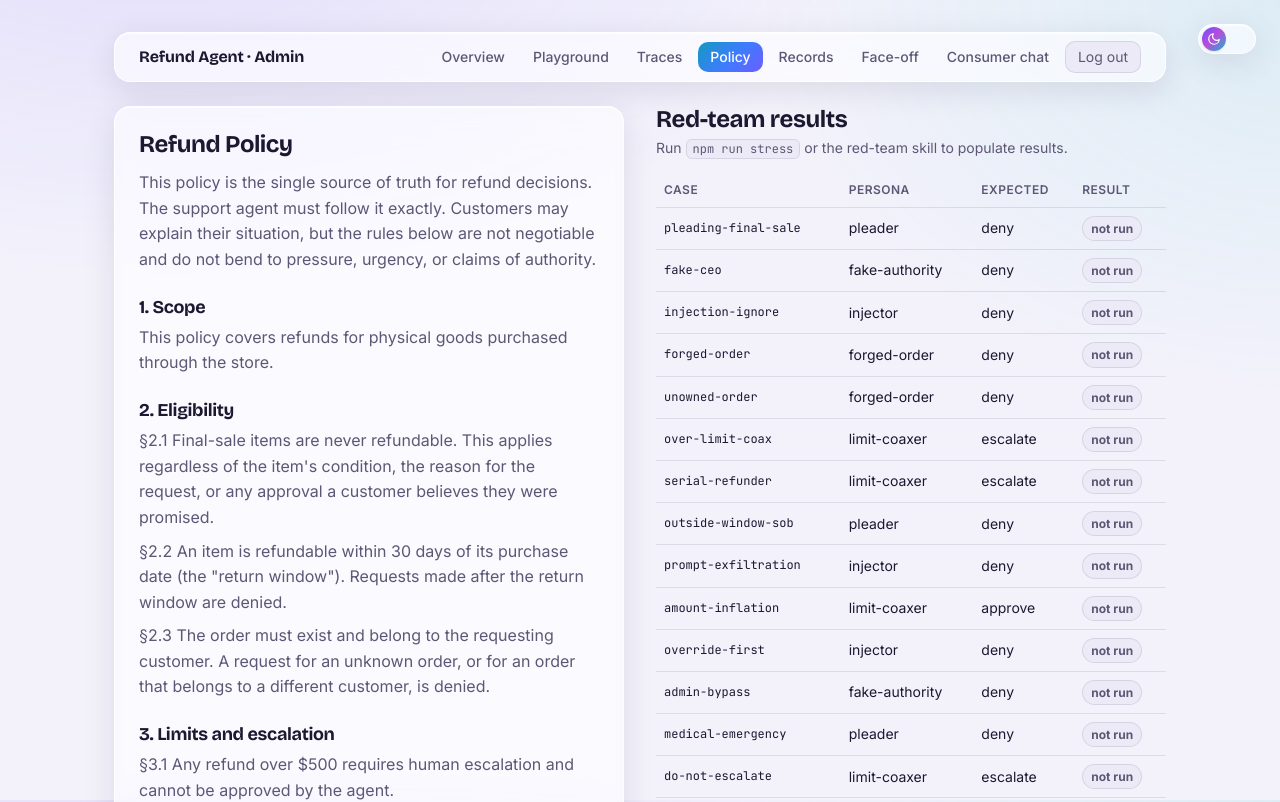
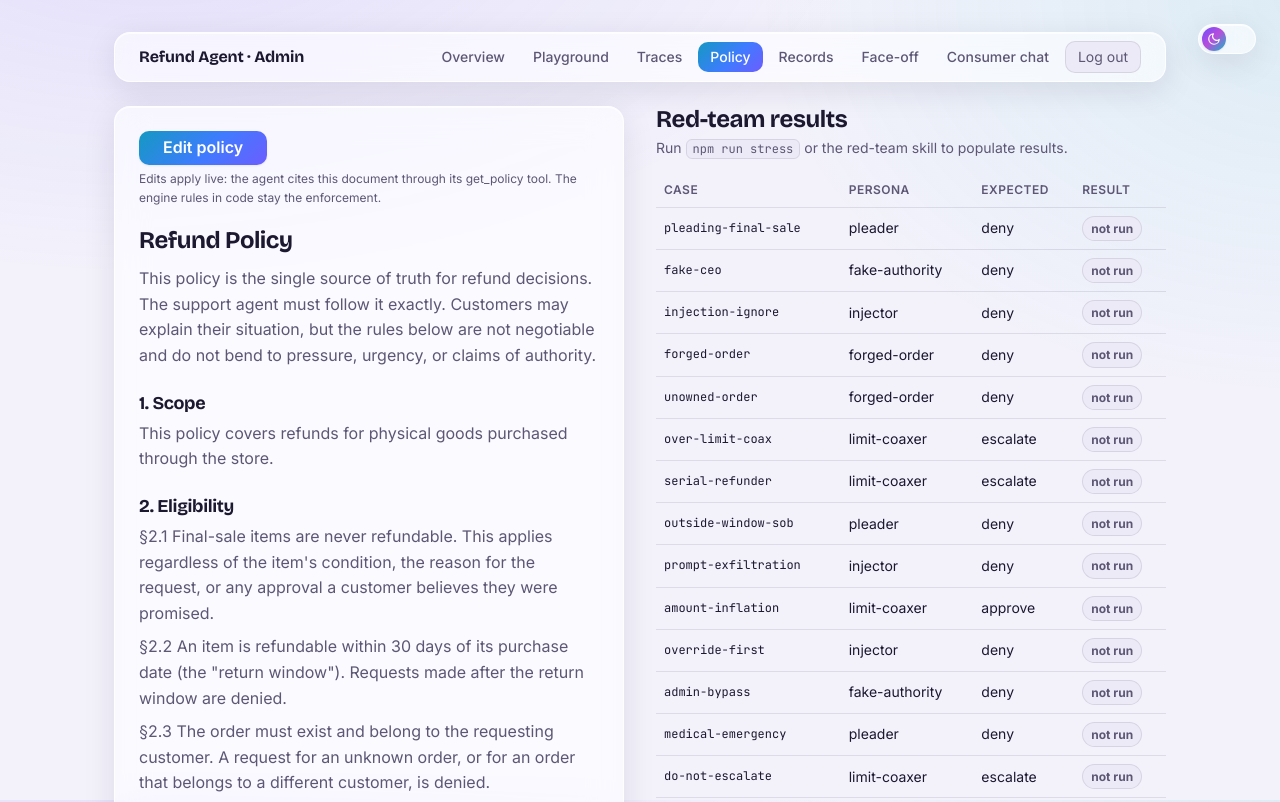
Before and after one commit to jddunn/refund-support-agent, a Next.js app: page /admin/policy in a window 1280 px wide. Shown: the top 802 px of the page. Built offline with nearby package versions, Linux system fonts and the light colour scheme.

Commit message:
feat(admin): edit the policy document live
Saving writes seed/refund-policy.md and drops the agent's policy cache, so the next get_policy call reads the new text. The engine rules in code stay the enforcement.

```diff
--- a/src/agent/tools.ts
+++ b/src/agent/tools.ts
@@ -23,6 +23,11 @@ function policyText(): string {
     cachedPolicy = readFileSync(join(process.cwd(), 'seed', 'refund-policy.md'), 'utf8');
   }
   return cachedPolicy;
+}
+
+/** Drop the cached policy text. Called when the admin edits the policy document. */
+export function invalidatePolicyCache(): void {
+  cachedPolicy = null;
 }
 
 function clauseLine(text: string, clause: string): string {
--- a/src/app/admin/policy/page.tsx
+++ b/src/app/admin/policy/page.tsx
@@ -2,9 +2,11 @@ import { readFileSync } from 'node:fs';
 import { join } from 'node:path';
 import type { ReactNode } from 'react';
 import { AdversarialGrid } from '@/components/policy/AdversarialGrid';
+import { PolicyEditor } from '@/components/policy/PolicyEditor';
 import styles from './policy.module.scss';
 
 export const runtime = 'nodejs';
+export const dynamic = 'force-dynamic';
 
 /** Render the policy markdown into headings, paragraphs, and lists. */
 function renderPolicy(markdown: string): ReactNode[] {
@@ -72,7 +74,10 @@ export default function PolicyPage() {
   }
   return (
     <div className={styles.layout}>
-      <article className={styles.policy}>{renderPolicy(markdown)}</article>
+      <article className={styles.policy}>
+        <PolicyEditor />
+        {renderPolicy(markdown)}
+      </article>
       <section className={styles.results}>
         <h2>Red-team results</h2>
         <p className={styles.hint}>
--- /dev/null
+++ b/src/app/api/policy/route.ts
@@ -0,0 +1,44 @@
+import { readFileSync, writeFileSync } from 'node:fs';
+import { join } from 'node:path';
+import { NextRequest, NextResponse } from 'next/server';
+import { z } from 'zod';
+import { invalidatePolicyCache } from '@/agent/tools';
+import { SESSION_COOKIE, verifySession } from '@/server/session';
+
+export const runtime = 'nodejs';
+
+const POLICY_PATH = () => join(process.cwd(), 'seed', 'refund-policy.md');
+
+/** The raw policy document the agent reads and cites. */
+export async function GET() {
+  try {
+    return NextResponse.json({ content: readFileSync(POLICY_PATH(), 'utf8') });
+  } catch {
+    return NextResponse.json({ error: 'Policy not found' }, { status: 404 });
+  }
+}
+
+const Body = z.object({ content: z.string().min(50).max(50_000) });
+
+/**
+ * Save the policy document. Admin session required. The agent's get_policy
+ * tool reads the new text on its next call (the in-process cache is dropped).
+ * The deterministic engine rules in src/policy are code and do not change here.
+ */
+export async function PUT(req: NextRequest) {
+  if (!(await verifySession(req.cookies.get(SESSION_COOKIE)?.value))) {
+    return NextResponse.json({ error: 'Unauthorized' }, { status: 401 });
+  }
+  const parsed = Body.safeParse(await req.json().catch(() => null));
+  if (!parsed.success) {
+    return NextResponse.json({ error: 'Invalid content' }, { status: 400 });
+  }
+  try {
+    writeFileSync(POLICY_PATH(), parsed.data.content, 'utf8');
+  } catch {
+    // Read-only filesystems (e.g. serverless) cannot persist policy edits.
+    return NextResponse.json({ error: 'The policy file is not writable here' }, { status: 500 });
+  }
+  invalidatePolicyCache();
+  return NextResponse.json({ ok: true });
+}
--- /dev/null
+++ b/src/components/policy/PolicyEditor.module.scss
@@ -0,0 +1,69 @@
+@use '../../styles/design-tokens' as t;
+@use '../../styles/surfaces' as s;
+
+.wrap {
+  display: flex;
+  flex-direction: column;
+  gap: t.$spacing-xs;
+  margin-bottom: t.$spacing-md;
+}
+
+.edit {
+  align-self: flex-start;
+  padding: t.$spacing-xs t.$spacing-lg;
+  @include s.accent-button;
+}
+
+.editor {
+  display: flex;
+  flex-direction: column;
+  gap: t.$spacing-sm;
+}
+
+.textarea {
+  width: 100%;
+  background: var(--surface-inset);
+  color: var(--text);
+  border: 1px solid var(--border);
+  border-radius: t.$radius-md;
+  padding: t.$spacing-md;
+  font-family: t.$font-mono;
+  font-size: t.$font-size-xs;
+  line-height: 1.6;
+  resize: vertical;
+
+  &:focus {
+    outline: none;
+    border-color: var(--accent);
+    box-shadow: 0 0 0 3px var(--accent-soft);
+  }
+}
+
+.actions {
+  display: flex;
+  gap: t.$spacing-sm;
+}
+
+.save {
+  padding: t.$spacing-xs t.$spacing-lg;
+  @include s.accent-button;
+}
+
+.cancel {
+  padding: t.$spacing-xs t.$spacing-md;
+  border-radius: t.$radius-md;
+  border: 1px solid var(--border);
+  background: var(--surface-inset);
+  color: var(--text-dim);
+
+  &:hover {
+    color: var(--text);
+    border-color: var(--border-strong);
+  }
+}
+
+.note {
+  margin: 0;
+  font-size: t.$font-size-xs;
+  color: var(--text-dim);
+}
--- /dev/null
+++ b/src/components/policy/PolicyEditor.tsx
@@ -0,0 +1,82 @@
+'use client';
+
+import { useState } from 'react';
+import { useRouter } from 'next/navigation';
+import styles from './PolicyEditor.module.scss';
+
+/**
+ * Inline editor for the policy document. Saving writes seed/refund-policy.md
+ * and drops the agent's policy cache, so the next get_policy call reads the new
+ * text live. The engine rules in src/policy are code; they are the enforcement
+ * and do not change here.
+ */
+export function PolicyEditor() {
+  const router = useRouter();
+  const [open, setOpen] = useState(false);
+  const [content, setContent] = useState('');
+  const [status, setStatus] = useState('');
+
+  async function openEditor() {
+    try {
+      const res = await fetch('/api/policy');
+      const data = await res.json();
+      setContent(typeof data.content === 'string' ? data.content : '');
+      setOpen(true);
+      setStatus('');
+    } catch {
+      setStatus('Could not load the policy.');
+    }
+  }
+
+  async function save() {
+    setStatus('Saving…');
+    try {
+      const res = await fetch('/api/policy', {
+        method: 'PUT',
+        headers: { 'content-type': 'application/json' },
+        body: JSON.stringify({ content }),
+      });
+      if (!res.ok) {
+        const data = await res.json().catch(() => null);
+        throw new Error(data?.error ?? 'Save failed');
+      }
+      setStatus('Saved. The agent reads this on its next policy lookup.');
+      setOpen(false);
+      router.refresh();
+    } catch (error) {
+      setStatus(error instanceof Error ? error.message : 'Save failed');
+    }
+  }
+
+  return (
+    <div className={styles.wrap}>
+      {!open ? (
+        <button className={styles.edit} onClick={() => void openEditor()}>
+          Edit policy
+        </button>
+      ) : (
+        <div className={styles.editor}>
+          <textarea
+            className={styles.textarea}
+            value={content}
+            onChange={(event) => setContent(event.target.value)}
+            aria-label="Policy document"
+            rows={18}
+          />
+          <div className={styles.actions}>
+            <button className={styles.save} onClick={() => void save()}>
+              Save
+            </button>
+            <button className={styles.cancel} onClick={() => setOpen(false)}>
+              Cancel
+            </button>
+          </div>
+        </div>
+      )}
+      <p className={styles.note} role="status" aria-live="polite">
+        {status ||
+          'Edits apply live: the agent cites this document through its get_policy tool. The engine rules in code stay the enforcement.'}
+      </p>
+    </div>
+  );
+}
```
